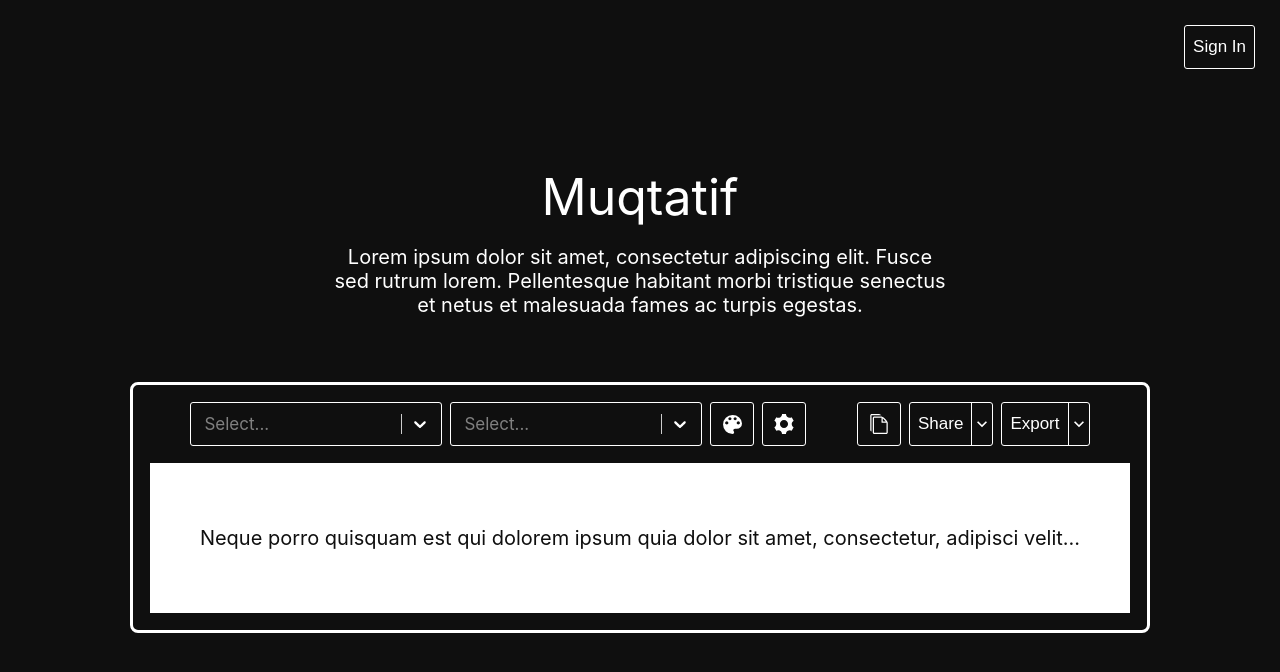
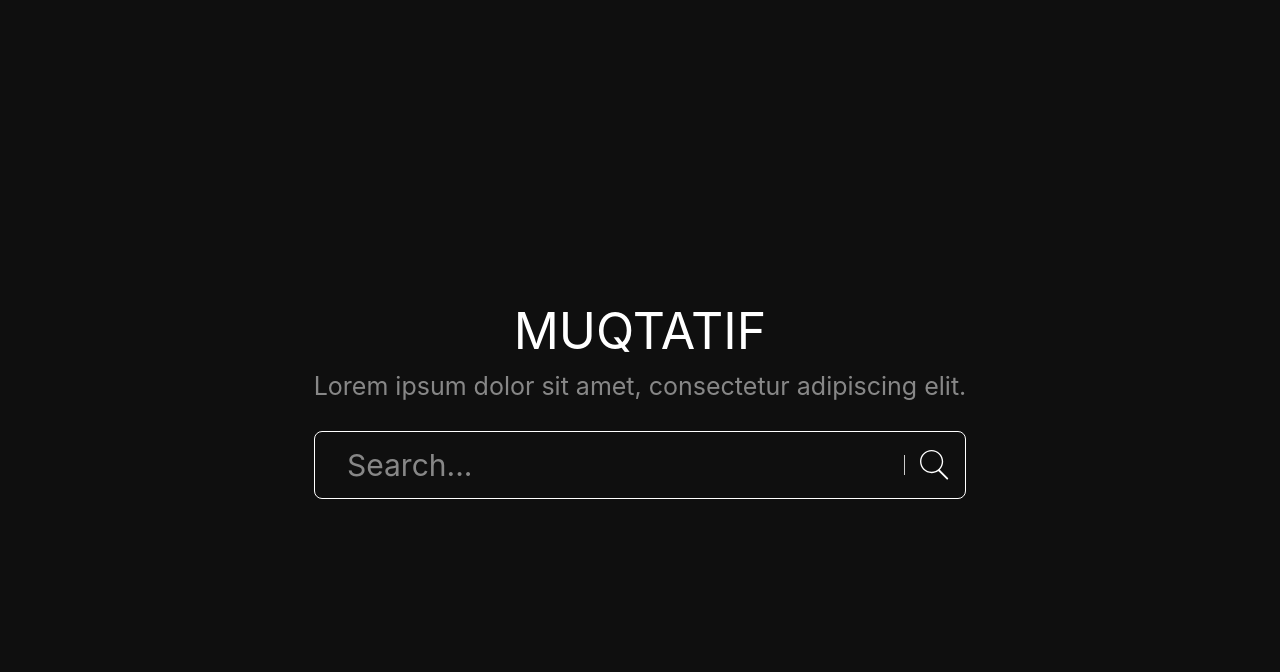
Before and after one commit to orwa97/Muqtatif, a React (Create React App) app: page / in a window 1280 px wide. Shown: the top 672 px of the page. Built offline with nearby package versions, Linux system fonts and the light colour scheme.

Commit message:
search page

```diff
--- a/src/App.js
+++ b/src/App.js
@@ -8,9 +8,11 @@ import { Fragment } from "react";
 import Main from "./pages/Main/Main";
 import ColorPicker from "./components/colorPicker/ColorPicker";
 import ReactSelect from "./components/reactSelect/ReactSelect";
+import Search from "./pages/search/Search";
 
 function App() {
-  return <Main />;
+  return <Search />;
+  // <Main />;
 
   // <Fragment>
   //   <Select postfix="post" options={["a", "b", "c", "d"]} />
--- a/src/components/reactSelect/ReactSelect.jsx
+++ b/src/components/reactSelect/ReactSelect.jsx
@@ -33,6 +33,7 @@ const ReactSelect = (props) => {
       fontSize: "1.7rem",
       color: "#fff",
       margin: "0",
+      cursor: "text",
     }),
     menu: (provided, state) => ({
       ...provided,
@@ -62,6 +63,10 @@ const ReactSelect = (props) => {
       fontSize: "1.7rem",
       margin: "0",
     }),
+    dropdownIndicator: (provided, state) => ({
+      ...provided,
+      cursor: "pointer",
+    }),
   };
 
   return (
--- a/src/components/reactSelect/ReactSelect.scss
+++ b/src/components/reactSelect/ReactSelect.scss
@@ -1,3 +1,4 @@
 // .react-select__control {
 //   background-color: rgba(255, 255, 255, 0.4);
+//   cursor: ;
 // }
--- a/src/pages/search/Search.jsx
+++ b/src/pages/search/Search.jsx
@@ -0,0 +1,17 @@
+import classes from "./Search.module.scss";
+import SearchBar from "./searchBar/SearchBar";
+const Search = (props) => {
+  return (
+    <div className={classes.searchContainer}>
+      <div className={classes.searchIntro}>
+        <spam className={classes.muqLogo}>MUQTATIF</spam>
+        <p className={classes.intro}>
+          Lorem ipsum dolor sit amet, consectetur adipiscing elit.
+        </p>
+      </div>
+      <SearchBar className={classes.searchBar} />
+    </div>
+  );
+};
+
+export default Search;
--- a/src/pages/search/Search.module.scss
+++ b/src/pages/search/Search.module.scss
@@ -0,0 +1,26 @@
+.searchContainer {
+  &,
+  .searchIntro {
+    display: flex;
+    flex-direction: column;
+    justify-content: center;
+    align-items: center;
+  }
+  width: auto;
+  height: 100vh;
+}
+
+.searchIntro {
+  //   width: 50%;
+}
+.intro {
+  font-size: 2.5rem;
+  color: rgba(255, 255, 255, 0.5);
+  //   text-align: center;
+  margin-bottom: 3rem;
+}
+
+.muqLogo {
+  font-size: 5rem;
+  margin-bottom: 1rem;
+}
--- a/src/pages/search/searchBar/SearchBar.jsx
+++ b/src/pages/search/searchBar/SearchBar.jsx
@@ -1,7 +1,98 @@
 import classes from "./SearchBar.module.scss";
 import AsyncSelect from "react-select/async";
+import { ReactComponent as SearchIcon } from "../../../images/SVG/search.svg";
 const SearchBar = (props) => {
-  return <AsyncSelect cacheOptions defaultOptions loadOptions />;
+  const customStyles = {
+    container: (provided, state) => ({
+      ...provided,
+      border: "1px solid #fff",
+      borderRadius: ".8rem",
+    }),
+    control: (provided, state) => ({
+      ...provided,
+      backgroundColor: "transparent",
+      padding: "1.5rem",
+      width: "65rem",
+      border: "none",
+      boxShadow: "none",
+    }),
+
+    placeholder: (provided, state) => ({
+      ...provided,
+      fontSize: "3rem",
+      color: "rgba(255, 255, 255, 0.5)",
+    }),
+
+    singleValue: (provided, state) => ({
+      ...provided,
+      fontSize: "1.7rem",
+      color: "#fff",
+    }),
+
+    valueContainer: (provided, state) => ({
+      ...provided,
+      padding: "0 1.5rem",
+    }),
+
+    input: (provided, state) => ({
+      ...provided,
+      fontSize: "3rem",
+      color: "#fff",
+      margin: "0",
+      padding: "0",
+      cursor: "text",
+    }),
+    menu: (provided, state) => ({
+      ...provided,
+      backgroundColor: "rgb(15,15,15)",
+      //   fontSize: "2rem",
+      //   margin: "0",
+      //   border: "1px solid #fff",
+      padding: "0",
+    }),
+
+    menuList: (provided, state) => ({
+      ...provided,
+      margin: "0",
+      padding: "0",
+    }),
+    option: (provided, state) => ({
+      ...provided,
+      border: "1px solid #fff",
+      //   borderBottom: "1px solid #fff",
+      //   margin: "0",
+      backgroundColor: state.isFocused
+        ? "rgba(255, 255, 255, 0.08)"
+        : state.isSelected
+        ? "white"
+        : undefined,
+      color: state.isSelected ? "#000" : undefined,
+      fontSize: "1.7rem",
+      margin: "0",
+    }),
+    dropdownIndicator: (provided, state) => ({
+      ...provided,
+      cursor: "pointer",
+    }),
+
+    indicatorSeparator: (provided, state) => ({
+      ...provided,
+      marginRight: "1.5rem",
+    }),
+  };
+  const DropdownIndicator = () => {
+    return <SearchIcon className={classes.searchIcon} />;
+  };
+
+  return (
+    <div>
+      <AsyncSelect
+        styles={customStyles}
+        components={{ DropdownIndicator }}
+        placeholder={"Search..."}
+      />
+    </div>
+  );
 };
 
 export default SearchBar;
--- a/src/pages/search/searchBar/SearchBar.module.scss
+++ b/src/pages/search/searchBar/SearchBar.module.scss
@@ -12,9 +12,9 @@ input[type="search"] {
     outline: none;
   }
 
-  datalist {
-    -webkit-appearance: none;
-  }
+  // datalist {
+  //   -webkit-appearance: none;
+  // }
 }
 .searchInput {
   background: transparent;
@@ -44,9 +44,11 @@ input[type="search"] {
   color: #fff;
   height: auto;
   width: auto;
-  .searchIcon {
-    fill: #fff;
-    height: auto;
-    width: 3rem;
-  }
 }
+
+.searchIcon {
+  fill: #fff;
+  height: auto;
+  width: 3rem;
+  cursor: pointer;
+}
```
Also changed, not shown: src/images/SVG/search.svg.
